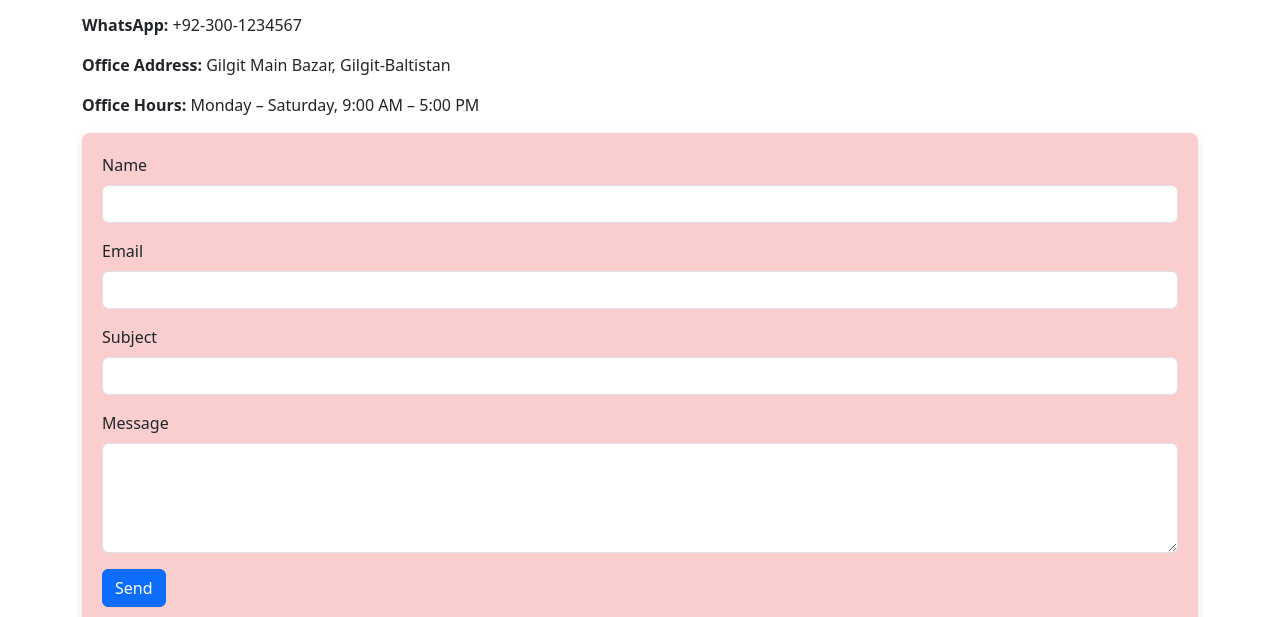
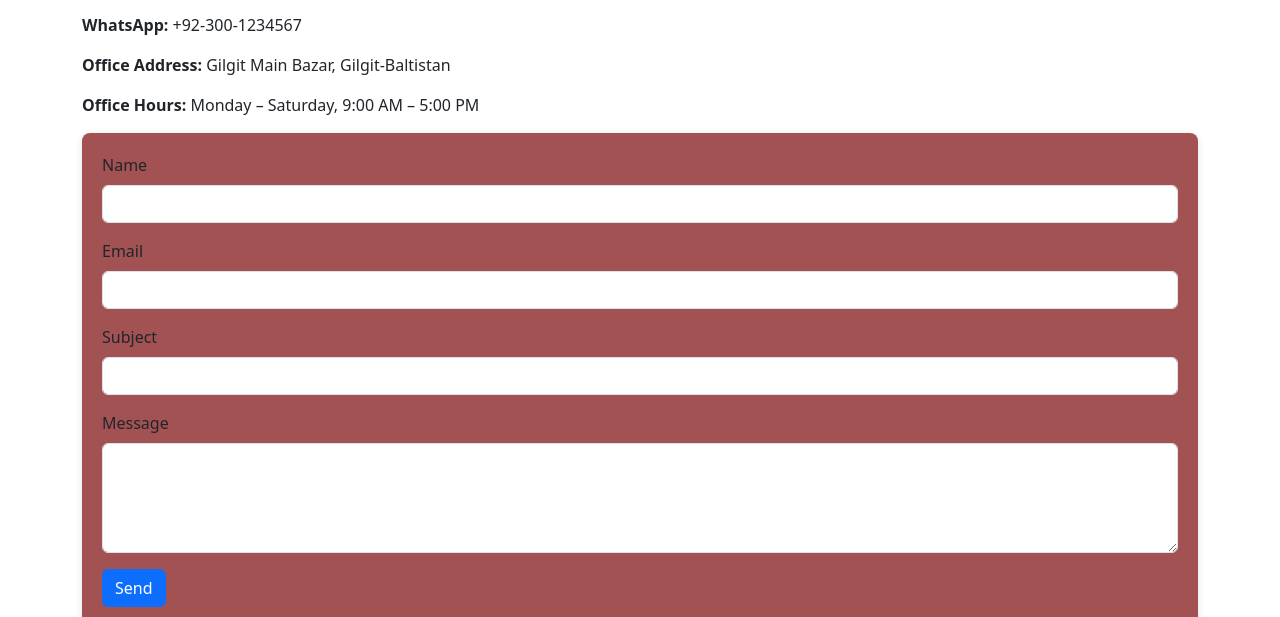
Before and after one commit to Fakhar-Ikram/TravelEase-Website, a website: page src/contact.html in a window 1280 px wide. Shown: the part 177-794 px from the top of the page. Drawn offline with nearby package versions, Linux system fonts and the light colour scheme.

Commit message:
Add updated contact page html&css

```diff
--- a/styles/contact.css
+++ b/styles/contact.css
@@ -1,5 +1,5 @@
 form {
-    background: #facece;
+    background: rgb(162, 82, 82);
     padding: 20px;
     border-radius: 8px;
     box-shadow: 0 2px 8px rgba(0, 0, 0, 0.1);
```
